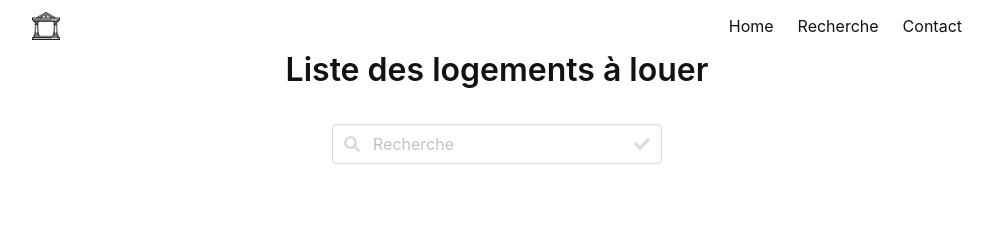
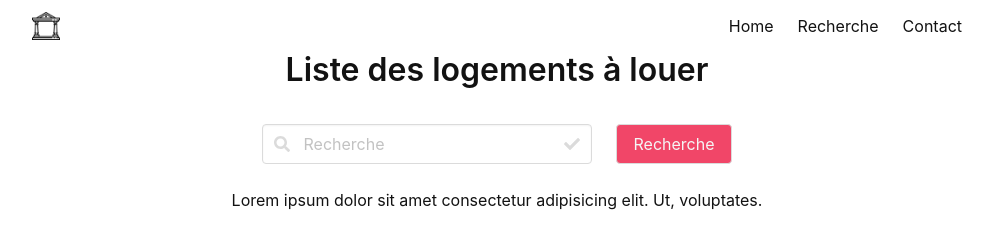
Before and after one commit to juplmn777/bulma-estate-agency, a plain HTML site: page index.html in a window 1280 px wide. Shown: the whole page, without its empty margins (143-1136 px from the left). Drawn offline with nearby package versions, Linux system fonts and the light colour scheme.

Commit message:
Search button + text done

```diff
--- a/index.html
+++ b/index.html
@@ -70,7 +70,19 @@
                       </div>
                     </div>
                   </div>
+                  <!-- Search Button -->
+                  <div class="column is-narrow">
+                    <div class="button has-background-danger has-text-light">
+                      Recherche
+                    </div>
+                  </div>
                 </div>
+              </div>
+              <div class="column is-12">
+                <p class="has-text-centered has-text-black-bis">
+                  Lorem ipsum dolor sit amet consectetur adipisicing elit. Ut,
+                  voluptates.
+                </p>
               </div>
             </div>
           </div>
```
